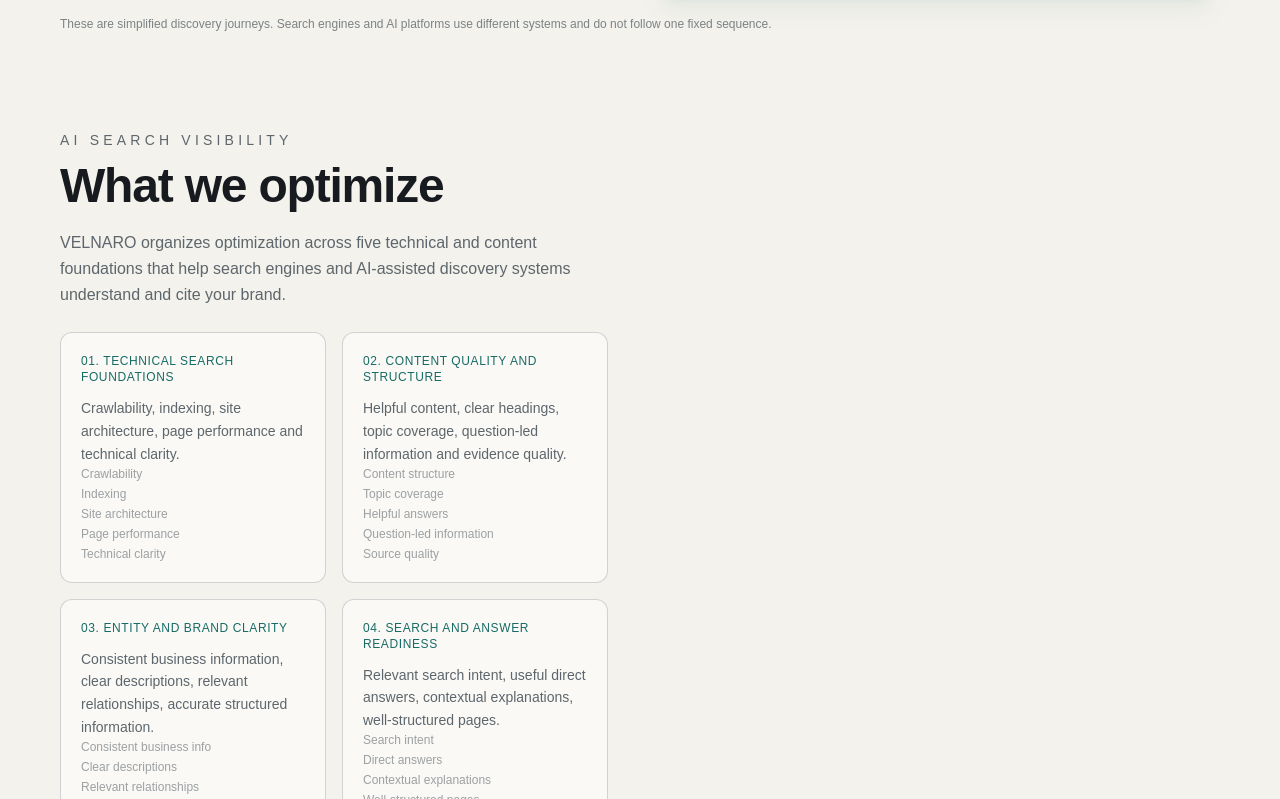
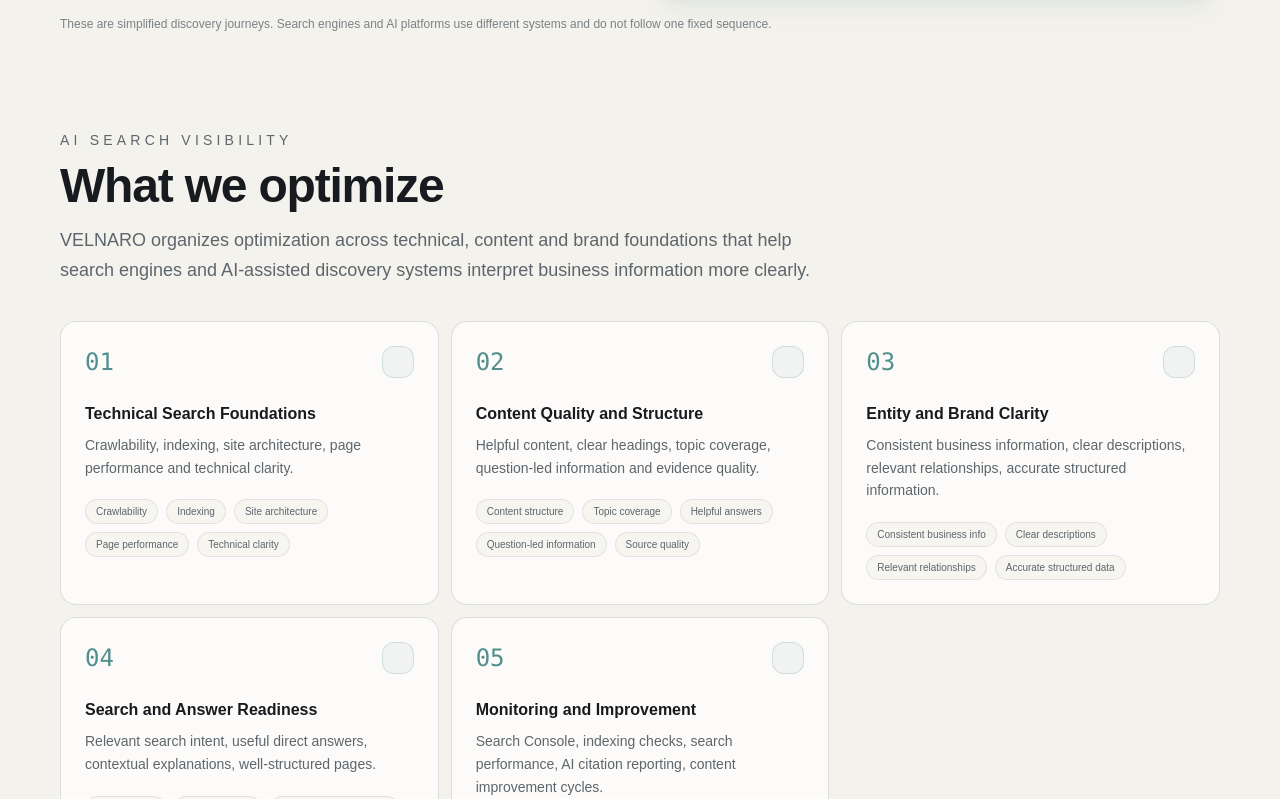
Before and after one commit to devtalish/velnaro-web, a Next.js app: page /ai-search-visibility in a window 1280 px wide. Shown: the part 1321-2120 px from the top of the page. Built offline with nearby package versions, Linux system fonts and the light colour scheme; no server answers; a web font is replaced by a local one.

Commit message:
Fix empty search framework column and create full-width capability grid

```diff
--- a/components/ai-search-visibility/search-framework.tsx
+++ b/components/ai-search-visibility/search-framework.tsx
@@ -13,37 +13,31 @@ type SearchFrameworkProps = {
   areas: OptimizationArea[];
 };
 
-export const SearchFramework: FC<SearchFrameworkProps> = ({
-  areas,
-}) => {
-  return (
-    <section className="mb-20">
-      <div className="grid md:grid-cols-2 gap-16">
-        <div>
-          <p className="text-eyebrow uppercase tracking-wider mb-3">AI SEARCH VISIBILITY</p>
-          <h2 className="text-heading mb-5">What we optimize</h2>
-          <p className="text-base text-muted leading-relaxed mb-6">
-            VELNARO organizes optimization across five technical and content foundations that help
-            search engines and AI-assisted discovery systems understand and cite your brand.
+export const SearchFramework: FC<SearchFrameworkProps> = ({ areas }) => (
+  <section className="mb-24">
+    <div className="mb-9 max-w-3xl">
+      <p className="text-eyebrow mb-3 uppercase tracking-wider">AI SEARCH VISIBILITY</p>
+      <h2 className="text-heading mb-4">What we optimize</h2>
+      <p className="text-base leading-relaxed text-muted md:text-lg">
+        VELNARO organizes optimization across technical, content and brand foundations that help search engines and AI-assisted discovery systems interpret business information more clearly.
       </p>
-          <div className="grid grid-cols-2 gap-4">
+    </div>
+    <ol className="grid gap-3 sm:grid-cols-2 lg:grid-cols-3">
       {areas.map((area) => (
-              <div
-                key={area.number}
-                className="rounded-xl border border-slate/20 p-5 bg-white/50 backdrop-blur-sm"
-              >
-                <p className="text-xs uppercase tracking-wider text-deep-teal mb-3">{area.number}. {area.title}</p>
-                <p className="text-muted text-sm leading-relaxed">{area.description}</p>
-                <ul className="text-xs text-muted/60 space-y-1">
-                  {area.capabilities.map((cap) => (
-                    <li key={cap}>{cap}</li>
+        <li key={area.number} className="group rounded-2xl border border-slate/15 bg-white/70 p-5 transition-all duration-300 hover:-translate-y-1 hover:border-deep-teal/25 hover:shadow-xl hover:shadow-graphite/[0.05] sm:p-6">
+          <div className="mb-6 flex items-center justify-between">
+            <span className="font-mono text-2xl font-light text-deep-teal/75">{area.number}</span>
+            <span className="h-8 w-8 rounded-xl border border-deep-teal/15 bg-deep-teal/[0.05] transition-colors group-hover:bg-deep-teal/10" />
+          </div>
+          <h3 className="text-base font-semibold text-graphite">{area.title}</h3>
+          <p className="mt-2 text-sm leading-relaxed text-muted">{area.description}</p>
+          <ul className="mt-5 flex flex-wrap gap-2">
+            {area.capabilities.map((capability) => (
+              <li key={capability} className="rounded-full border border-slate/10 bg-ivory/70 px-2.5 py-1 text-[10px] text-muted">{capability}</li>
             ))}
           </ul>
-              </div>
+        </li>
       ))}
-          </div>
-        </div>
-      </div>
+    </ol>
   </section>
 );
-};
```
Lines whose indentation alone changed are shown as unchanged.
